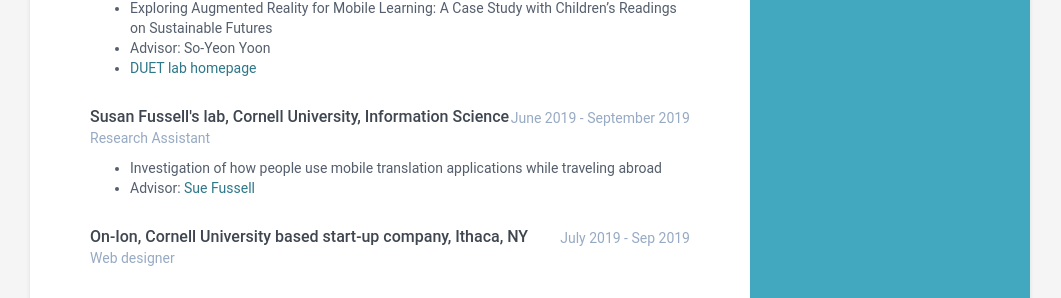
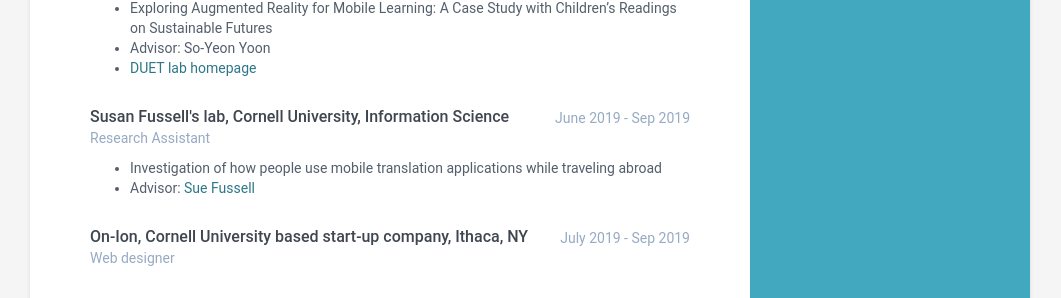
Before and after one commit to annesylee/annesylee.github.io, a Jekyll site: the page built from index.html, in a window 1280 px wide and 900 px high, scrolled down 1733 px. Shown: the part 331-629 px from the top of the window, without its empty margins (110-1171 px from the left). Built offline with Jekyll 4.4.1, drawn with Linux system fonts in a browser that asks for light colours.

Commit message:
Update data.yml

```diff
--- a/_data/data.yml
+++ b/_data/data.yml
@@ -108,7 +108,7 @@
           - [DUET lab homepage](http://duetlab.human.cornell.edu/)
 
     - role: Susan Fussell's lab, Cornell University, Information Science
-      time: June 2019 - September 2019
+      time: June 2019 - Sep 2019
       company: Research Assistant
       details: |
           - Investigation of how people use mobile translation applications while traveling abroad
```
